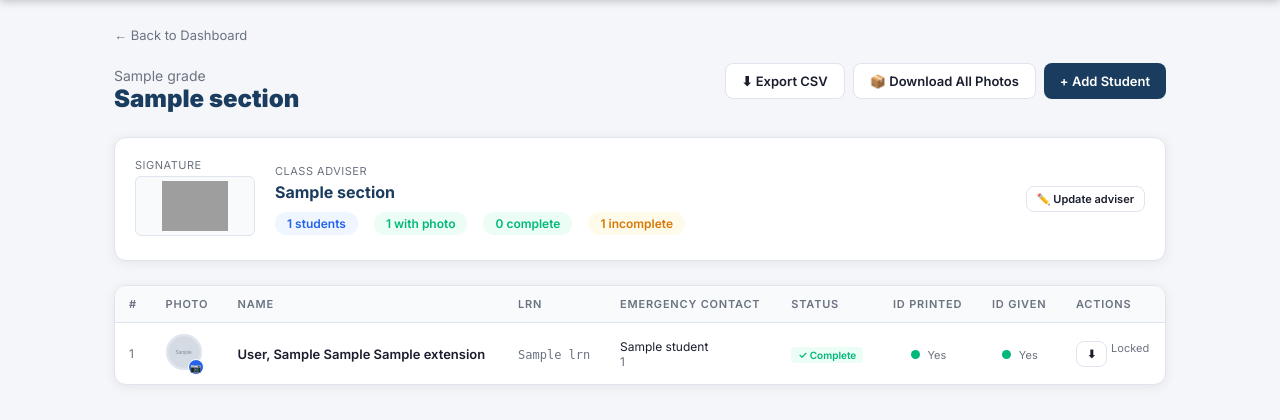
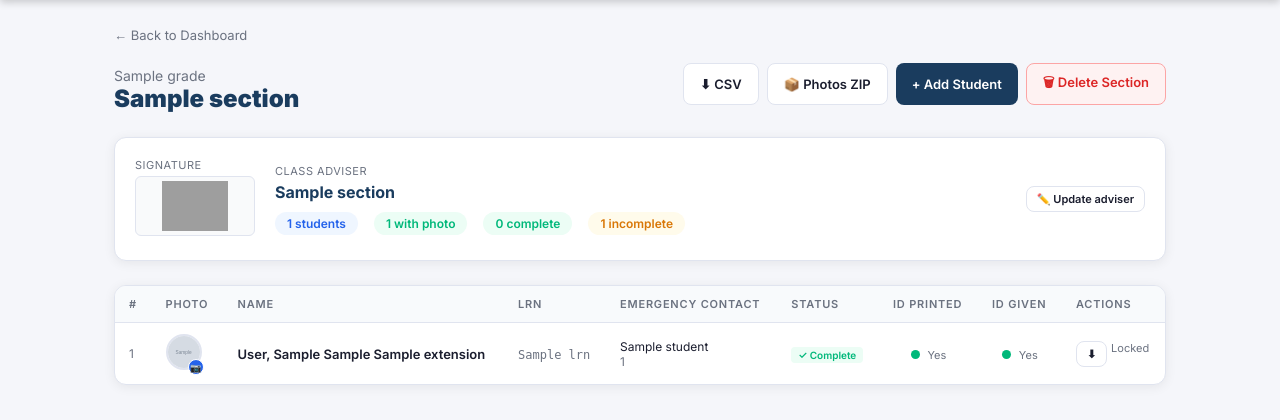
Before and after one commit to CharmeineC/ces-teacher-portal, a Flask app: template templates/section_detail.html in a window 1280 px wide. Shown: the part 64-484 px from the top of the page. Run offline with Flask 3, Linux system fonts and the light colour scheme; the template is opened without the code that fills it: most values are stand-ins (such as "Sample title", 1, 10 or a date in 2020); grey boxes marked "Sample" are stand-in pictures; grey boxes are pictures that could not be loaded.

Commit message:
Update section_detail.html

```diff
--- a/templates/section_detail.html
+++ b/templates/section_detail.html
@@ -132,10 +132,14 @@ tbody tr:hover{background:#f9fafb;}
     </div>
     <div style="display:flex;gap:8px;flex-wrap:wrap">
       <a href="/download_csv?grade={{ section.grade }}&section={{ section.section_name }}"
-         class="btn btn-outline">⬇ Export CSV</a>
+         class="btn btn-outline">⬇ CSV</a>
       <a href="/download_photos_zip/{{ section.grade }}/{{ section.section_name }}"
-         class="btn btn-outline">📦 Download All Photos</a>
+         class="btn btn-outline">📦 Photos ZIP</a>
       <button class="btn btn-navy" onclick="openAddStudent()">+ Add Student</button>
+      <form method="POST" action="/delete_section/{{ section.grade }}/{{ section.section_name }}"
+            onsubmit="return confirm('Delete this ENTIRE section and ALL students? This cannot be undone.')">
+        <button type="submit" class="btn" style="background:#fef2f2;color:#dc2626;border:1px solid #fca5a5;">🗑 Delete Section</button>
+      </form>
     </div>
   </div>
 
@@ -250,6 +254,10 @@ tbody tr:hover{background:#f9fafb;}
               {% endif %}
               {% if not s.id_printed %}
                 <button class="btn btn-outline btn-sm" onclick="openEditStudent({{ s.id }})">✏️</button>
+                <form method="POST" action="/delete_student/{{ s.id }}"
+                      onsubmit="return confirm('Delete {{ s.first_name }} {{ s.last_name }}? This cannot be undone.')">
+                  <button type="submit" class="btn btn-sm" style="background:#fef2f2;color:#dc2626;border:1px solid #fca5a5;">🗑</button>
+                </form>
               {% else %}
                 <span style="font-size:11px;color:var(--muted)">Locked</span>
               {% endif %}
```
